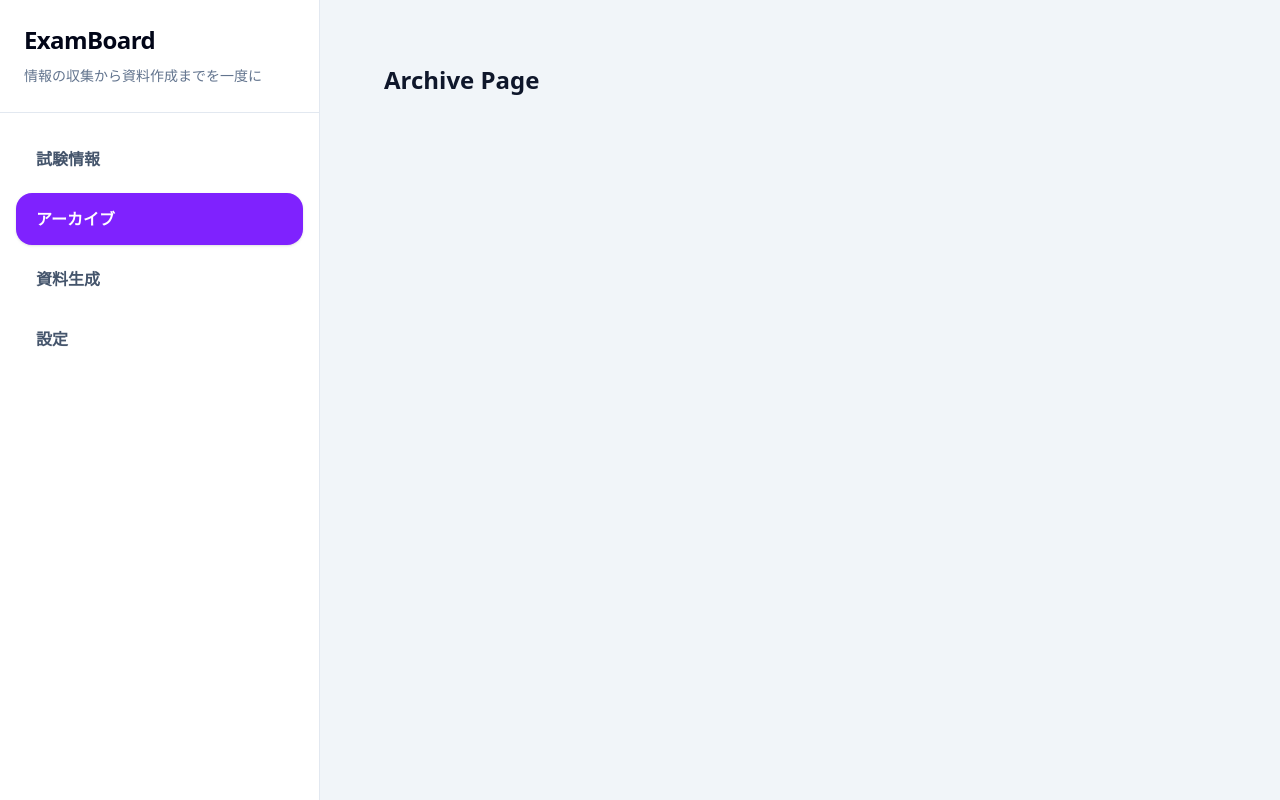
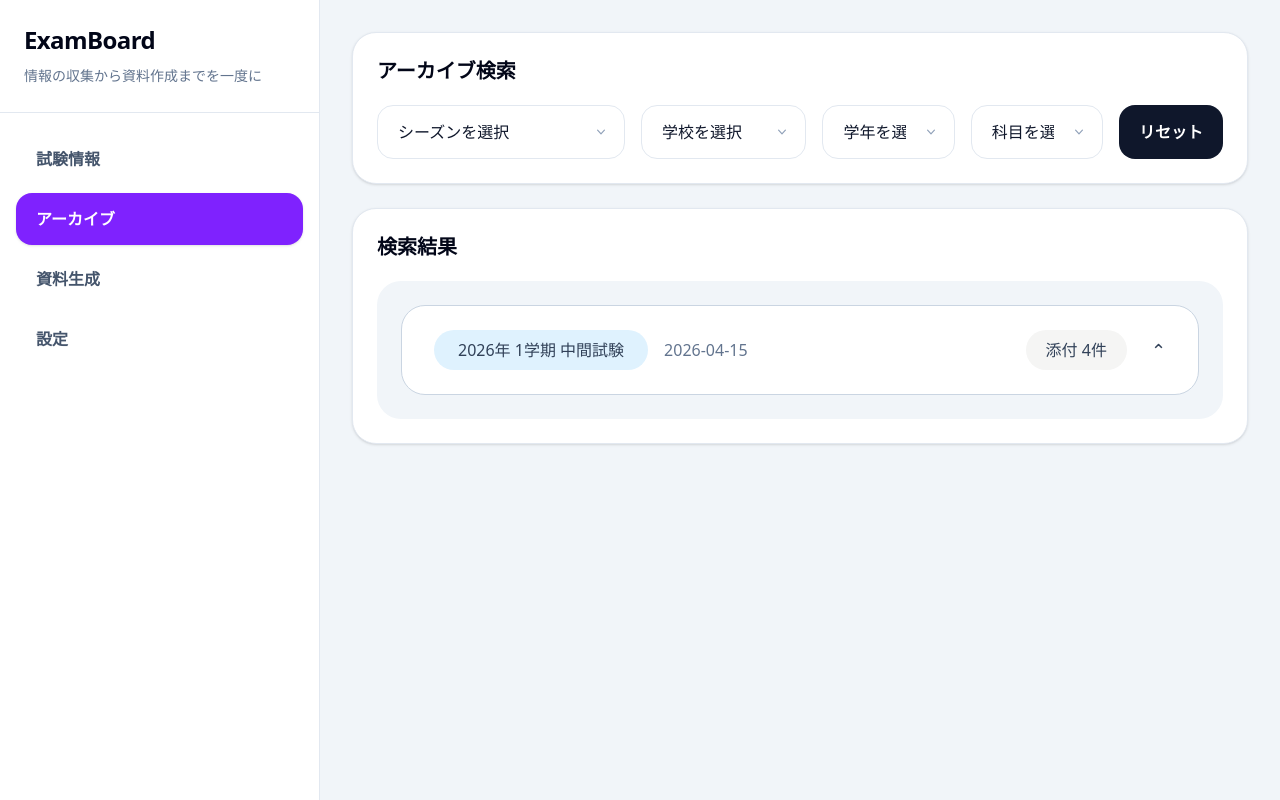
Before and after one commit to mingurr/examboard, a React (Vite) app: page /archive in a window 1280 px wide. Built offline with nearby package versions, Linux system fonts and the light colour scheme.

Commit message:
feat: connect search filter to lists

```diff
--- a/src/pages/ArchivePage.tsx
+++ b/src/pages/ArchivePage.tsx
@@ -1,3 +1,209 @@
+import { useMemo, useState } from "react";
+import SectionCard from "@/components/common/SectionCard";
+import ExamFilterBar from "@/components/common/ExamFilterBar";
+import { downloadFile } from "@/utils/downloadFile";
+import {
+  seasonOptions,
+  schoolOptions,
+  gradeOptions,
+  subjectOptions,
+  mockData,
+} from "@/data/mockData";
+import type { ExamFilter, ExamRecord } from "@/types/exam";
+
 export default function ArchivePage() {
-  return <div className="p-8 text-2xl font-bold">Archive Page</div>;
+  const [archiveFilters, setArchiveFilters] = useState<ExamFilter>({
+    season: "",
+    school: "",
+    grade: "",
+    subject: "",
+  });
+
+  const [openRecordId, setOpenRecordId] = useState<string | null>(null);
+
+  const handleArchiveFilterChange = (key: keyof ExamFilter, value: string) => {
+    setArchiveFilters((prev) => ({
+      ...prev,
+      [key]: value,
+    }));
+  };
+
+  const handleResetArchiveFilters = () => {
+    setArchiveFilters({
+      season: "",
+      school: "",
+      grade: "",
+      subject: "",
+    });
+    setOpenRecordId(null);
+  };
+
+  const toggleRecordOpen = (id: string) => {
+    setOpenRecordId((prev) => (prev === id ? null : id));
+  };
+
+  const matchesArchiveFilter = (record: ExamRecord, filters: ExamFilter) => {
+    return (
+      (!filters.season || record.season === filters.season) &&
+      (!filters.school || record.school === filters.school) &&
+      (!filters.grade || record.grade === filters.grade) &&
+      (!filters.subject || record.subject === filters.subject)
+    );
+  };
+
+  const filteredArchiveRecords = useMemo(() => {
+    return mockData.filter((record) =>
+      matchesArchiveFilter(record, archiveFilters),
+    );
+  }, [archiveFilters]);
+
+  return (
+    <div className="space-y-6">
+      <SectionCard title="アーカイブ検索">
+        <ExamFilterBar
+          filters={archiveFilters}
+          onChange={handleArchiveFilterChange}
+          seasonOptions={seasonOptions}
+          schoolOptions={schoolOptions}
+          gradeOptions={gradeOptions}
+          subjectOptions={subjectOptions}
+          actionLabel="リセット"
+          onAction={handleResetArchiveFilters}
+        />
+      </SectionCard>
+
+      <SectionCard title="検索結果">
+        {filteredArchiveRecords.length > 0 ? (
+          <div className="rounded-3xl bg-slate-100 p-6">
+            <ul className="space-y-4">
+              {filteredArchiveRecords.map((record) => {
+                const isOpen = openRecordId === record.id;
+
+                const attachmentFiles = [
+                  record.print1File,
+                  record.print2File,
+                  record.examPaperFile,
+                  record.answerSheetFile,
+                ].filter(Boolean);
+
+                return (
+                  <li
+                    key={record.id}
+                    className="overflow-hidden rounded-3xl border border-slate-300 bg-white"
+                  >
+                    <button
+                      type="button"
+                      onClick={() => toggleRecordOpen(record.id)}
+                      className="flex w-full items-center justify-between px-8 py-6 text-left"
+                    >
+                      <span className="flex items-center gap-4">
+                        <span className="rounded-full bg-sky-100 px-6 py-2 text-base font-medium text-slate-700">
+                          {record.season}
+                        </span>
+                        <span className="text-base text-slate-500">
+                          {record.examDate || "-"}
+                        </span>
+                      </span>
+
+                      <span className="flex items-center gap-6">
+                        <span className="rounded-full bg-stone-100 px-5 py-2 text-base font-medium text-slate-700">
+                          添付 {attachmentFiles.length}件
+                        </span>
+                        <span
+                          className={`text-lg text-slate-700 transition-transform ${
+                            isOpen ? "rotate-180" : ""
+                          }`}
+                        >
+                          ⌃
+                        </span>
+                      </span>
+                    </button>
+
+                    {isOpen && (
+                      <section className="grid gap-8 border-t border-slate-300 px-8 py-8 md:grid-cols-[1.1fr_0.9fr]">
+                        <dl className="grid gap-y-3 text-sm text-slate-700">
+                          <div className="grid grid-cols-[80px_1fr] gap-2">
+                            <dt className="text-slate-400">試験日</dt>
+                            <dd>{record.examDate || "-"}</dd>
+                          </div>
+                          <div className="grid grid-cols-[80px_1fr] gap-2">
+                            <dt className="text-slate-400">学校</dt>
+                            <dd>{record.school}</dd>
+                          </div>
+                          <div className="grid grid-cols-[80px_1fr] gap-2">
+                            <dt className="text-slate-400">学年</dt>
+                            <dd>{record.grade}</dd>
+                          </div>
+                          <div className="grid grid-cols-[80px_1fr] gap-2">
+                            <dt className="text-slate-400">科目</dt>
+                            <dd>{record.subject}</dd>
+                          </div>
+                          <div className="grid grid-cols-[80px_1fr] gap-2">
+                            <dt className="text-slate-400">教科書</dt>
+                            <dd>{record.bookName || "-"}</dd>
+                          </div>
+                          <div className="grid grid-cols-[80px_1fr] gap-2">
+                            <dt className="text-slate-400">出版社</dt>
+                            <dd>{record.bookPublisher || "-"}</dd>
+                          </div>
+                          <div className="grid grid-cols-[80px_1fr] gap-2">
+                            <dt className="text-slate-400">単元</dt>
+                            <dd>
+                              {record.bookUnitFrom && record.bookUnitTo
+                                ? `${record.bookUnitFrom} から ${record.bookUnitTo} まで`
+                                : "-"}
+                            </dd>
+                          </div>
+                          <div className="grid grid-cols-[80px_1fr] gap-2">
+                            <dt className="text-slate-400">副教材</dt>
+                            <dd>{record.subName || "-"}</dd>
+                          </div>
+                          <div className="grid grid-cols-[80px_1fr] gap-2">
+                            <dt className="text-slate-400">範囲</dt>
+                            <dd>
+                              {record.subUnitFrom && record.subUnitTo
+                                ? `${record.subUnitFrom} から ${record.subUnitTo} まで`
+                                : "-"}
+                            </dd>
+                          </div>
+                        </dl>
+
+                        <div className="space-y-3">
+                          <p className="text-sm font-semibold text-slate-400">
+                            プリント・添付ファイル
+                          </p>
+
+                          {attachmentFiles.length > 0 ? (
+                            attachmentFiles.map((fileName) => (
+                              <button
+                                key={fileName}
+                                type="button"
+                                onClick={() => downloadFile(fileName)}
+                                className="flex w-full items-center justify-between rounded-2xl bg-stone-100 px-5 py-3 text-sm font-medium text-slate-700"
+                              >
+                                <span>{fileName}</span>
+                                <span>↓</span>
+                              </button>
+                            ))
+                          ) : (
+                            <p className="text-sm text-slate-400">
+                              添付ファイルがありません。
+                            </p>
+                          )}
+                        </div>
+                      </section>
+                    )}
+                  </li>
+                );
+              })}
+            </ul>
+          </div>
+        ) : (
+          <div className="rounded-2xl border border-dashed border-slate-200 px-6 py-10 text-center text-slate-500">
+            条件に一致するアーカイブデータがありません。
+          </div>
+        )}
+      </SectionCard>
+    </div>
+  );
 }
--- a/src/pages/SearchPage.tsx
+++ b/src/pages/SearchPage.tsx
@@ -16,8 +16,9 @@ import {
   emptyRecord,
 } from "@/data/mockData";
 import type { ExamRecord, SearchFilters } from "@/types/exam";
-import CreateSeasonModal from "@/components/season/CreatSeasonModal";
+import CreateSeasonModal from "@/components/season/CreateSeasonModal";
 import ExamFilterBar from "@/components/common/ExamFilterBar";
+import { downloadFile } from "@/utils/downloadFile";
 
 type SeasonOption = {
   label: string;
@@ -127,22 +128,6 @@ export default function SearchPage() {
     }));
   };
 
-  const handleDownload = (fileName: string) => {
-    if (!fileName) return;
-
-    const blob = new Blob([`${fileName} ダウンロード`], {
-      type: "text/plain",
-    });
-    const url = window.URL.createObjectURL(blob);
-
-    const link = document.createElement("a");
-    link.href = url;
-    link.download = fileName;
-    link.click();
-
-    window.URL.revokeObjectURL(url);
-  };
-
   const handleCreateSeason = ({ seasonLabel }: CreateSeasonPayload) => {
     const exists = seasonOptionList.some(
       (option) => option.value === seasonLabel,
@@ -227,13 +212,13 @@ export default function SearchPage() {
                 <Field label="プリント1" value={currentRecord.print1Name} />
                 <FileBox
                   fileName={currentRecord.print1File}
-                  onDownload={() => handleDownload(currentRecord.print1File)}
+                  onDownload={() => downloadFile(currentRecord.print1File)}
                 />
 
                 <Field label="プリント2" value={currentRecord.print2Name} />
                 <FileBox
                   fileName={currentRecord.print2File}
-                  onDownload={() => handleDownload(currentRecord.print2File)}
+                  onDownload={() => downloadFile(currentRecord.print2File)}
                 />
               </div>
 
@@ -241,7 +226,7 @@ export default function SearchPage() {
                 <Field label="実際試験紙" value={currentRecord.examPaperName} />
                 <FileBox
                   fileName={currentRecord.examPaperFile}
-                  onDownload={() => handleDownload(currentRecord.examPaperFile)}
+                  onDownload={() => downloadFile(currentRecord.examPaperFile)}
                 />
 
                 <Field
@@ -250,9 +235,7 @@ export default function SearchPage() {
                 />
                 <FileBox
                   fileName={currentRecord.answerSheetFile}
-                  onDownload={() =>
-                    handleDownload(currentRecord.answerSheetFile)
-                  }
+                  onDownload={() => downloadFile(currentRecord.answerSheetFile)}
                 />
               </div>
             </div>
--- /dev/null
+++ b/src/utils/downloadFile.ts
@@ -0,0 +1,15 @@
+export const downloadFile = (fileName: string) => {
+  if (!fileName) return;
+
+  const blob = new Blob([`${fileName} ダウンロード`], {
+    type: "text/plain",
+  });
+  const url = window.URL.createObjectURL(blob);
+
+  const link = document.createElement("a");
+  link.href = url;
+  link.download = fileName;
+  link.click();
+
+  window.URL.revokeObjectURL(url);
+};
```
Also changed, not shown: src/components/season/CreateSeasonModal.tsx (renamed from src/components/season/CreatSeasonModal.tsx).
